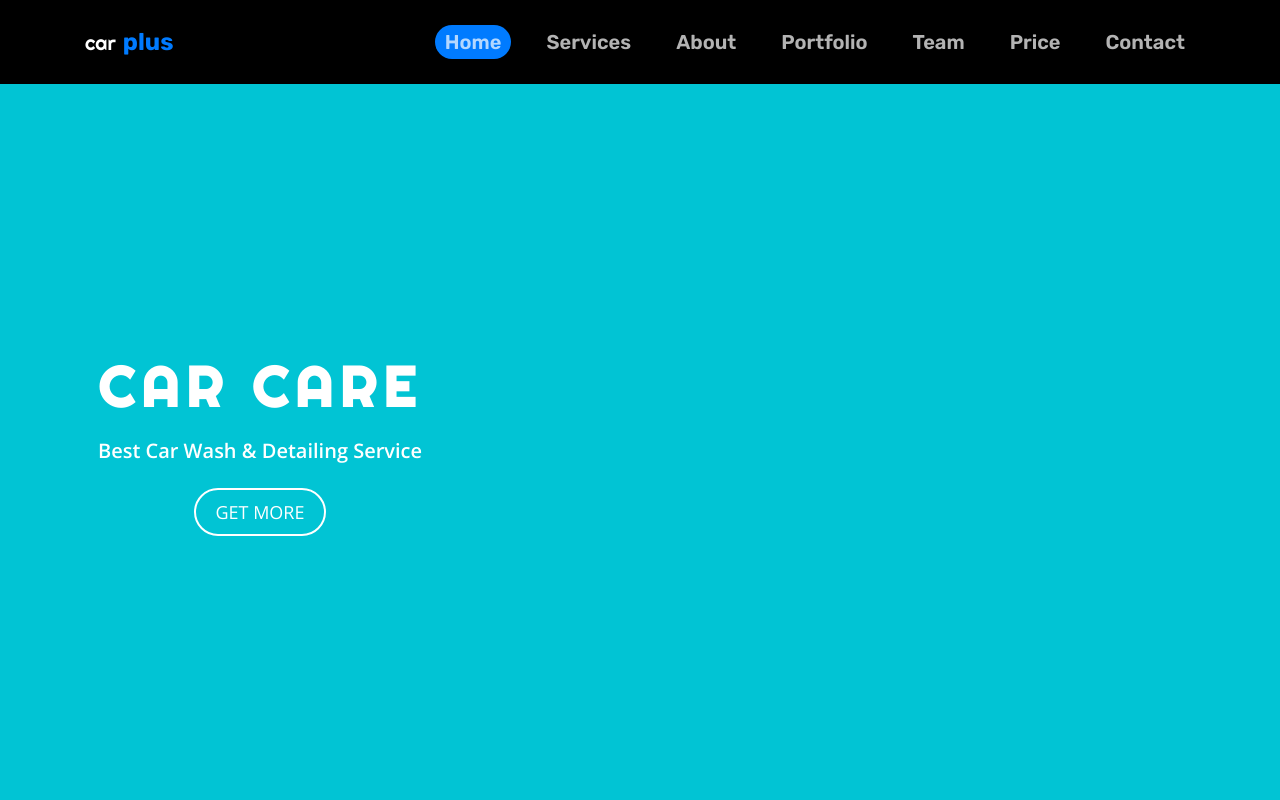
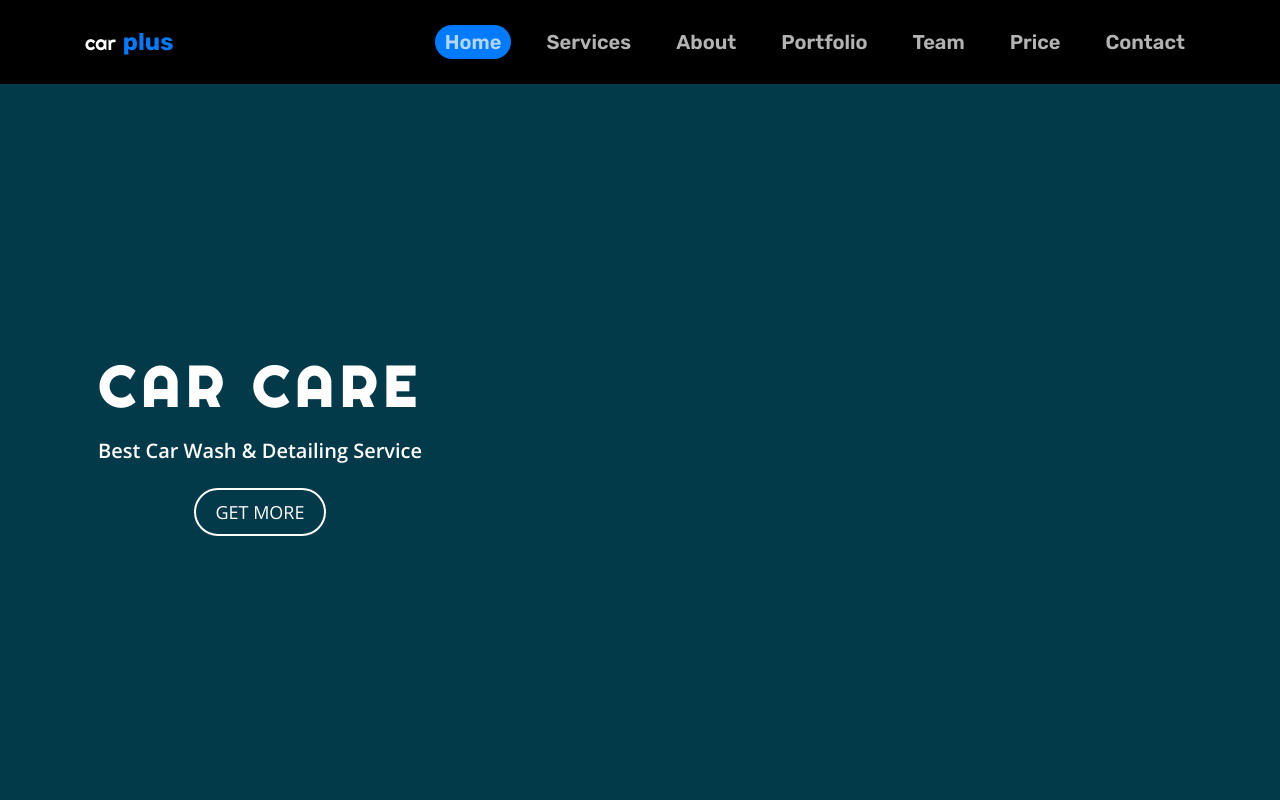
Before and after one commit to sg-812/car-care, a plain HTML site: page index.html in a window 1280 px wide. Shown: the top 800 px of the page. Drawn offline with nearby package versions, Linux system fonts and the light colour scheme.

Commit message:
changes in title and color

```diff
--- a/css/style.css
+++ b/css/style.css
@@ -13,7 +13,7 @@
   box-sizing: border-box;
 }
 body {
-  background-color: aqua;
+  background-color: rgb(2, 57, 57);
   font-family: "Open Sans", sans-serif;
   font-size: 20px;
 }
--- a/index.html
+++ b/index.html
@@ -3,13 +3,13 @@
   <head>
     <meta charset="UTF-8" />
     <meta name="viewport" content="width=device-width, initial-scale=1.0" />
-    <title>car plus</title>
+    <title>car plus project</title>
     <link rel="stylesheet" href="./css/style.css" />
   </head>
   <body>
     <!-- -------------------start of header---------------------------- -->
     <header>
-        <!-- <div class="topbar"></div> -->
+
          <!---------------------- navbar ---------------------->
       <div class="navbar">
         <div class="container">
```
